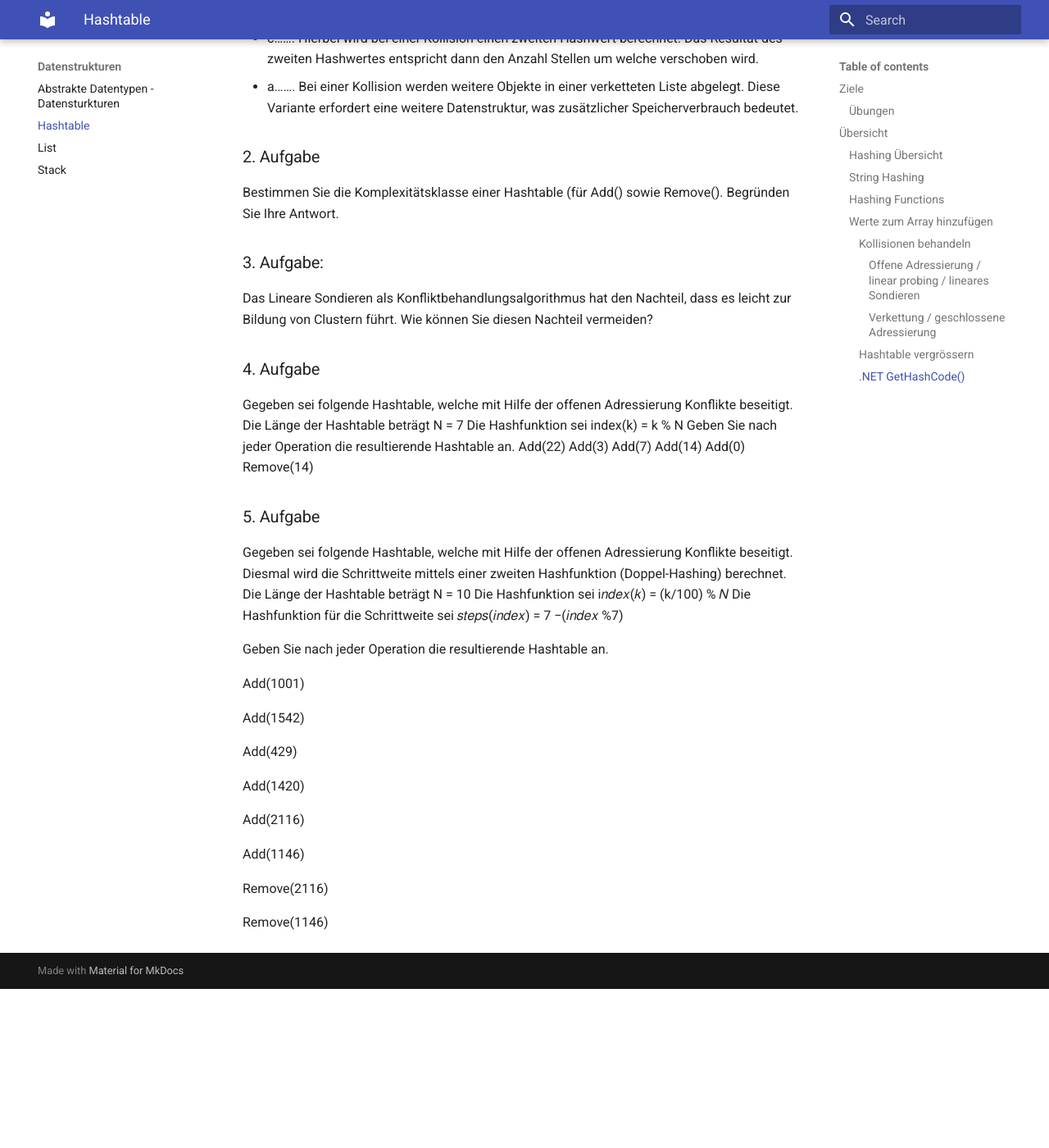
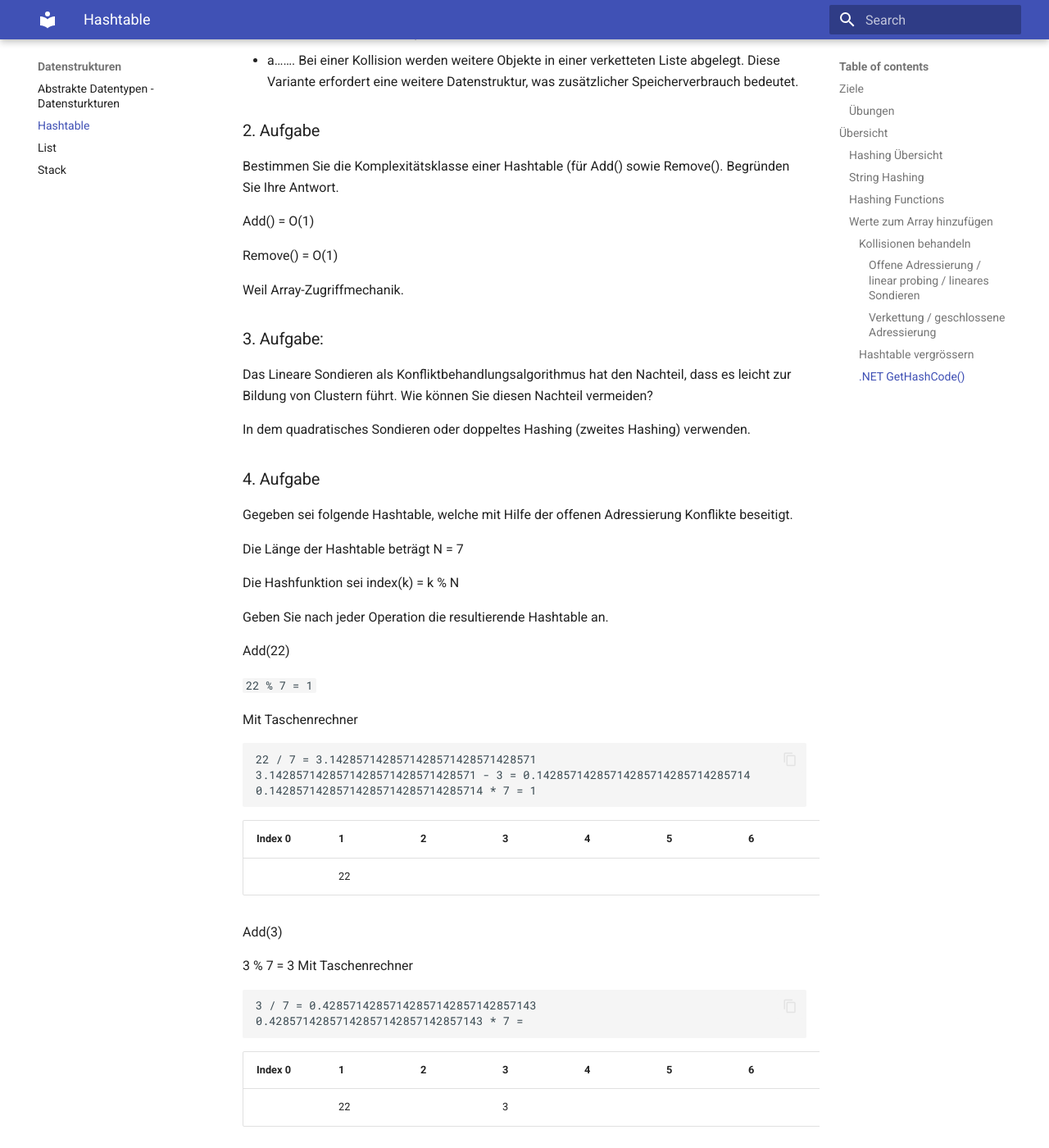
Before and after one commit to tsolenthaler/zbwAlgDs, an MkDocs documentation site: the page built from docs/datenstrukturen/hashtable.md, in a window 1280 px wide and 1400 px high, scrolled down 5949 px. Shown: the whole window at 82% size. Built offline with MkDocs 1.6.1 and Material for MkDocs 9.7.7, drawn with Linux system fonts in a browser that asks for light colours; before the commit the page ends 7155 px from its top, so only the background shows below that; some of the changed text lies outside the part shown.

Commit message:
Enhance Hashtable documentation with additional examples and complexity analysis

````diff
--- a/docs/datenstrukturen/hashtable.md
+++ b/docs/datenstrukturen/hashtable.md
@@ -190,6 +190,7 @@ flowchart LR
     * Auslastung – sollte maximal 80% betragen
     * Auch bekannt als Füllgrad
 * Add(item)
+
 ```C#
 if(fillFactor >= maxFillFactor) {
     _newArray = new Array[_array.Length * 2];
@@ -207,6 +208,7 @@ AddItemToHashTable(_array, newItem)
 * Wenn nicht überschrieben, wird der HashCode von der Objektreferenz abgeleitet
 * Wird verwendet, wenn das Objekt in eine Hashtable eingefügt wird
 * Beispiel:
+
 ```C#
 public class Person {
     public string Firstame { get; set; }
@@ -243,29 +245,97 @@ Ordnen Sie folgende Begriffe der jeweils richtigen Definition zu:
 ### 2. Aufgabe
 Bestimmen Sie die Komplexitätsklasse einer Hashtable (für Add() sowie Remove(). Begründen Sie Ihre Antwort.
 
+Add() = O(1)
 
+Remove() = O(1)
+
+Weil Array-Zugriffmechanik.
 
 ### 3. Aufgabe:
 Das Lineare Sondieren als Konfliktbehandlungsalgorithmus hat den Nachteil, dass es leicht zur Bildung
 von Clustern führt. Wie können Sie diesen Nachteil vermeiden?
 
+In dem quadratisches Sondieren oder doppeltes Hashing (zweites Hashing) verwenden.
+
 ### 4. Aufgabe
 Gegeben sei folgende Hashtable, welche mit Hilfe der offenen Adressierung Konflikte beseitigt.
+
 Die Länge der Hashtable beträgt N = 7
+
 Die Hashfunktion sei index(k) = k % N
+
 Geben Sie nach jeder Operation die resultierende Hashtable an.
+
 Add(22)
+
+```22 % 7 = 1```
+
+Mit Taschenrechner
+```
+22 / 7 = 3.1428571428571428571428571428571
+3.1428571428571428571428571428571 - 3 = 0.14285714285714285714285714285714
+0.14285714285714285714285714285714 * 7 = 1
+```
+
+| Index 0 |  1      | 2    | 3     | 4     | 5     | 6    | 7    |
+| ------- | -----   | ---  | ----- | ----- | ----  | ---- | ---- |
+|         | 22      |      |       |       |       |      |      |
+
 Add(3)
+
+3 % 7 = 3
+Mit Taschenrechner
+```
+3 / 7 = 0.42857142857142857142857142857143
+0.42857142857142857142857142857143 * 7 =
+```
+
+| Index 0 |  1      | 2    | 3     | 4     | 5     | 6    | 7    |
+| ------- | -----   | ---  | ----- | ----- | ----  | ---- | ---- |
+|         | 22      |      | 3     |       |       |      |      |
+
 Add(7)
+
+7 % 7 = 0
+
+| Index 0 |  1      | 2    | 3     | 4     | 5     | 6    | 7    |
+| ------- | -----   | ---  | ----- | ----- | ----  | ---- | ---- |
+| 7       | 22      |      | 3     |       |       |      |      |
+
 Add(14)
+
+14 % 7 = 0
+
+--> Index 0 und 1 ist besetzt, daher auf den nächsten freien Index 2
+
+| Index 0 |  1      | 2    | 3     | 4     | 5     | 6    | 7    |
+| ------- | -----   | ---  | ----- | ----- | ----  | ---- | ---- |
+| 7       | 22      | 14   | 3     |       |       |      |      |
+
 Add(0)
+
+0 % 7 = 0
+
+--> Index 0 besetzt, also auf den nächsten freien Index = 4
+
+| Index 0 |  1      | 2    | 3     | 4     | 5     | 6    | 7    |
+| ------- | -----   | ---  | ----- | ----- | ----  | ---- | ---- |
+| 7       | 22      | 14   | 3     | 0     |       |      |      |
+
 Remove(14)
+
+| Index 0 |  1      | 2    | 3     | 4     | 5     | 6    | 7    |
+| ------- | -----   | ---  | ----- | ----- | ----  | ---- | ---- |
+| 7       | 22      |      | 3     | 0     |       |      |      |
 
 ### 5. Aufgabe
 Gegeben sei folgende Hashtable, welche mit Hilfe der offenen Adressierung Konflikte beseitigt.
 Diesmal wird die Schrittweite mittels einer zweiten Hashfunktion (Doppel-Hashing) berechnet.
+
 Die Länge der Hashtable beträgt N = 10
+
 Die Hashfunktion sei i𝑛𝑑𝑒𝑥(𝑘) = (k/100) % 𝑁
+
 Die Hashfunktion für die Schrittweite sei 𝑠𝑡𝑒𝑝𝑠(𝑖𝑛𝑑𝑒𝑥) = 7 −(𝑖𝑛𝑑𝑒𝑥 %7)
 
 Geben Sie nach jeder Operation die resultierende Hashtable an.
````
